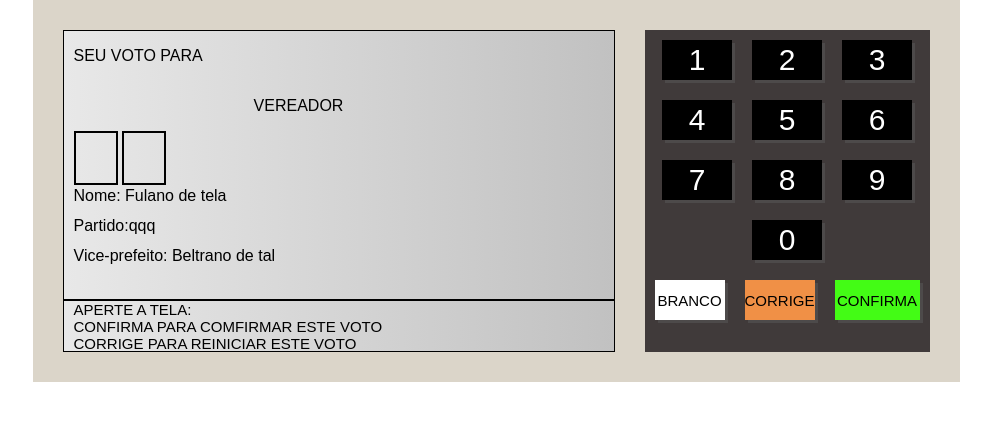
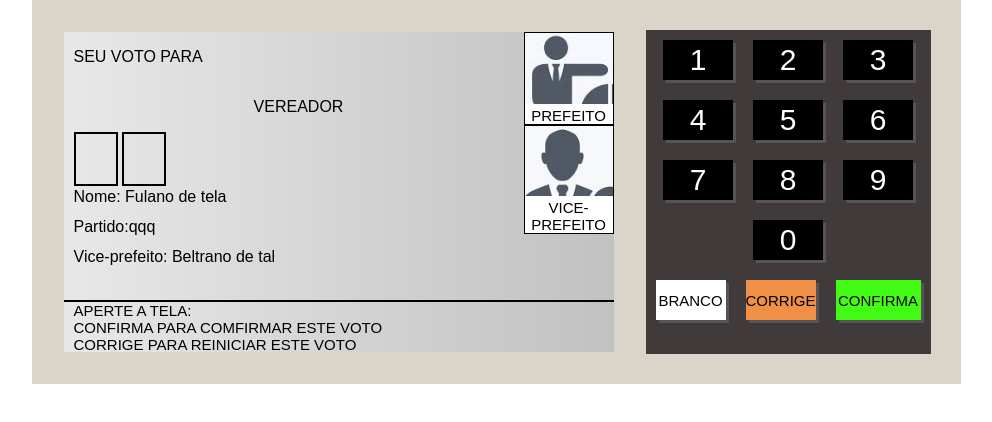
Before and after one commit to juceliocoelho/Projeto-urna-eletronica, a plain HTML site: page urna/index.html in a window 1280 px wide. Shown: the whole page, without its empty margins (144-1136 px from the left). Drawn offline with Linux system fonts and the light colour scheme.

Commit message:
nova atualização

```diff
--- a/urna/index.html
+++ b/urna/index.html
@@ -29,8 +29,15 @@
                    </div>
              </div>
              <div class="d-1-right">
-
-             </div>
+                 <div class="d-1-image">
+                   <img src="images/prefeito.jpg" alt=""/>
+                     PREFEITO
+                  </div>
+                  <div class="d-1-image small">
+                     <img src="images/vice-prefeito.jpg" alt=""/>
+                       VICE-PREFEITO
+                    </div>
+                </div>
               </div>
              <div class="d-2">
                  APERTE A TELA: </br>
--- a/urna/style.css
+++ b/urna/style.css
@@ -1,7 +1,7 @@
 @keyframes pisca{
-    0%{opacidade: 0.2;}
-    50%{opacidade: 1 ;}
-    100%{opacidade: 0.2 ; }
+    0% {opacidade: 0.2;}
+    50%{ opacidade: 1 ;}
+    100%{ opacidade: 0.2 ; }
 }
 
 
@@ -21,7 +21,7 @@ body{
     width: 550px;
     height:320px;
     background: linear-gradient(to right, #E8E8E8, #C1C1C1);
-    border: 1px solid;
+    border: 2px solid #dbd5c9;
     display:flex;
     flex-direction: column;
 
@@ -47,7 +47,7 @@ body{
    align-items:center;
    margin:10px;
    cursor:pointer;
-   box-shadow: 3px 3px 0px #5559;
+   box-shadow: 3px 3px 0px #555;
 }
 .botao--branco{
          background-color:#FFF;
@@ -103,7 +103,7 @@ height:40px;
 }
 .pisca{
    animation-name: pisca;
-   animation-duration: 2;
+   animation-duration: 1s;
    animation-iteration-count: infinite;
 }
 .d-1-4{
@@ -112,6 +112,22 @@ height:40px;
 }
 .d-1-right{
      width:90px;
+     display: flex;
+     flex-direction: column;
+     align-items: flex-end;
+}
+.d-1-image{
+   border:1px solid #000;
+   background-color:#FFF;
+   text-align:center;
+   font-size:15px;
+}
+.d-1-image img{
+   width: 100%
+}
+.d-1-image.smalldata{
+   width:75%;
+   font-size:15px;
 }
 .d-2{
   height:50px;
```
Also changed, not shown: urna/images/prefeito.jpg (added), urna/images/vice-prefeito.jpg (added).
